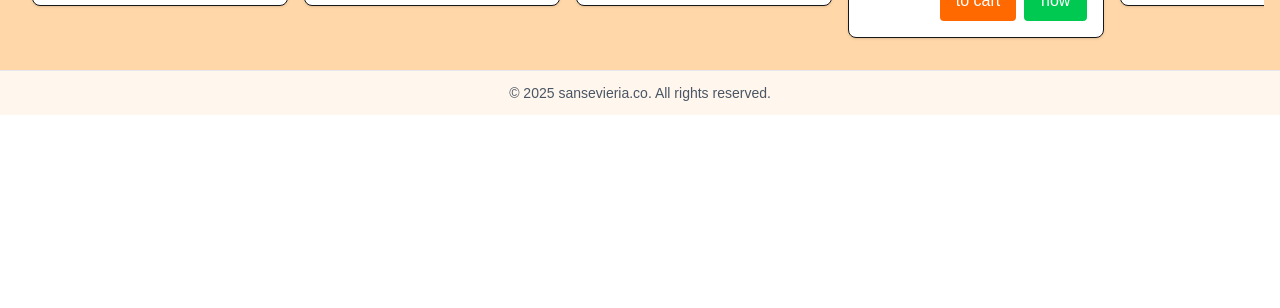
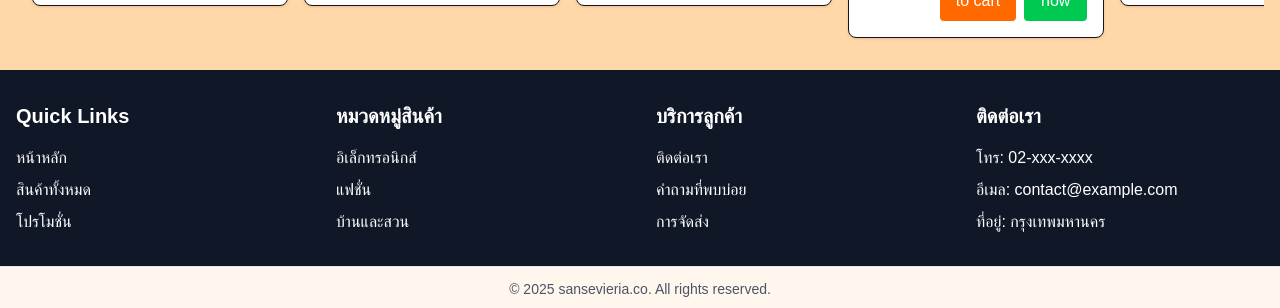
Before and after one commit to Boolooki/mini-ecommerce, a Next.js app: page / in a window 1280 px wide. Shown: the part 1132-1440 px from the top of the page. Before the commit the page ends 1247 px from the top, so only its background shows below. Built offline with nearby package versions, Linux system fonts and the light colour scheme.

Commit message:
feat: replace Footer with MainFooter and ArsFooter components; reintroduce useSuggestion hook

```diff
--- a/app/components/layouts/Footer.tsx
+++ b/app/components/layouts/ArsFooter.tsx
@@ -1,6 +1,6 @@
 import React from "react";
 
-const Footer: React.FC = () => {
+const ArsFooter: React.FC = () => {
     const year = new Date().getFullYear();
 
     return (
@@ -24,4 +24,4 @@ const Footer: React.FC = () => {
     );
 };
 
-export default Footer;
+export default ArsFooter;
--- /dev/null
+++ b/app/components/layouts/MainFooter.tsx
@@ -0,0 +1,53 @@
+import Link from 'next/link';
+
+const MainFooter = () => {
+    return (
+        <footer className="bg-gray-900 text-white py-8">
+            <div className="container mx-auto px-4">
+                <div className="grid grid-cols-1 md:grid-cols-4 gap-8">
+                    {/* Quick Links Section */}
+                    <div>
+                        <h3 className="text-xl font-bold mb-4">Quick Links</h3>
+                        <ul className="space-y-2">
+                            <li><Link href="/" className="hover:text-gray-300">หน้าหลัก</Link></li>
+                            <li><Link href="/products" className="hover:text-gray-300">สินค้าทั้งหมด</Link></li>
+                            <li><Link href="/promotions" className="hover:text-gray-300">โปรโมชั่น</Link></li>
+                        </ul>
+                    </div>
+
+                    {/* Categories Section */}
+                    <div>
+                        <h3 className="text-xl font-bold mb-4">หมวดหมู่สินค้า</h3>
+                        <ul className="space-y-2">
+                            <li><Link href="/category/electronics" className="hover:text-gray-300">อิเล็กทรอนิกส์</Link></li>
+                            <li><Link href="/category/fashion" className="hover:text-gray-300">แฟชั่น</Link></li>
+                            <li><Link href="/category/home" className="hover:text-gray-300">บ้านและสวน</Link></li>
+                        </ul>
+                    </div>
+
+                    {/* Customer Service Section */}
+                    <div>
+                        <h3 className="text-xl font-bold mb-4">บริการลูกค้า</h3>
+                        <ul className="space-y-2">
+                            <li><Link href="/contact" className="hover:text-gray-300">ติดต่อเรา</Link></li>
+                            <li><Link href="/faq" className="hover:text-gray-300">คำถามที่พบบ่อย</Link></li>
+                            <li><Link href="/shipping" className="hover:text-gray-300">การจัดส่ง</Link></li>
+                        </ul>
+                    </div>
+
+                    {/* Contact Section */}
+                    <div>
+                        <h3 className="text-xl font-bold mb-4">ติดต่อเรา</h3>
+                        <ul className="space-y-2">
+                            <li>โทร: 02-xxx-xxxx</li>
+                            <li>อีเมล: contact@example.com</li>
+                            <li>ที่อยู่: กรุงเทพมหานคร</li>
+                        </ul>
+                    </div>
+                </div>
+            </div>
+        </footer>
+    );
+};
+
+export default MainFooter;
--- a/app/layout.tsx
+++ b/app/layout.tsx
@@ -2,8 +2,9 @@ import type { Metadata } from "next";
 import { Geist, Geist_Mono } from "next/font/google";
 import "./globals.css";
 import Header from "./components/layouts/Header";
-import Footer from "./components/layouts/Footer";
+import ArsFooter from "./components/layouts/ArsFooter";
 import { CartProvider } from "./contexts/CartContext"; // Adjust path as needed
+import MainFooter from "./components/layouts/MainFooter";
 
 const geistSans = Geist({
   variable: "--font-geist-sans",
@@ -31,7 +32,8 @@ export default function RootLayout({
         <CartProvider>
           <Header />
           {children}
-          <Footer />
+          <MainFooter />
+          <ArsFooter />
         </CartProvider>
       </body>
     </html>
```
Also changed, not shown: app/hooks/useSuggestion.tsx (renamed from app/hooks/useSuggestion.ts).
